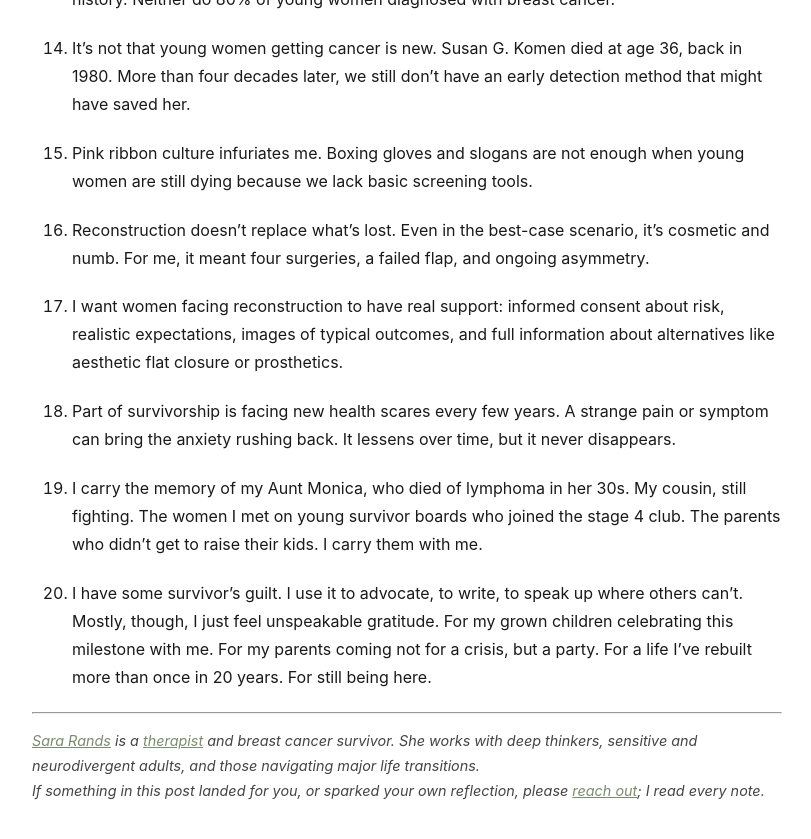
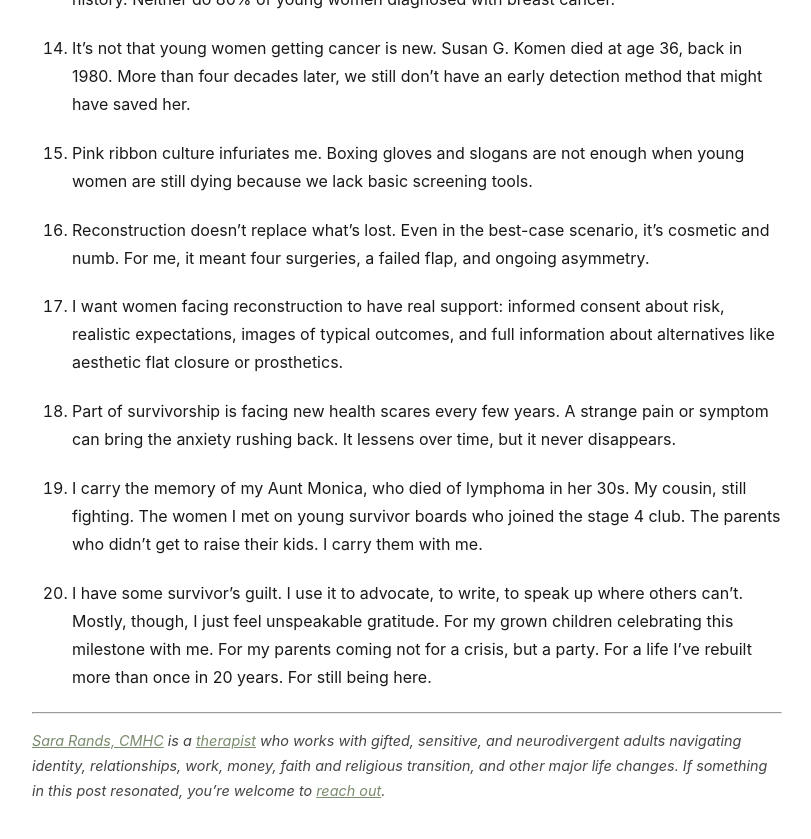
Before and after one commit to SaraRands/sararands-site, a Jekyll site: the page built from _posts/2025-11-19-twenty-years-later.md, in a window 1280 px wide and 900 px high, scrolled down 1477 px. Shown: the top 839 px of the window, without its empty margins (233-1044 px from the left). Built offline with Jekyll 4.4.1, drawn with Linux system fonts in a browser that asks for light colours.

Commit message:
blog footer

```diff
--- a/_layouts/post.html
+++ b/_layouts/post.html
@@ -19,8 +19,7 @@ layout: default
       <hr />
       <p class="blog-post-footer">
         <em>
-          <a href="/">Sara Rands</a> is a <a href="/about/">therapist</a> and breast cancer survivor. She works with deep thinkers, sensitive and neurodivergent adults, and those navigating major life transitions. <br>
-          If something in this post landed for you, or sparked your own reflection, please <a href="/contact/">reach out</a>; I read every note.
+          <a href="/">Sara Rands, CMHC</a> is a <a href="/about/">therapist</a> who works with gifted, sensitive, and neurodivergent adults navigating identity, relationships, work, money, faith and religious transition, and other major life changes. If something in this post resonated, you’re welcome to <a href="/contact/">reach out</a>.
         </em>
       </p>
     </section>
```
